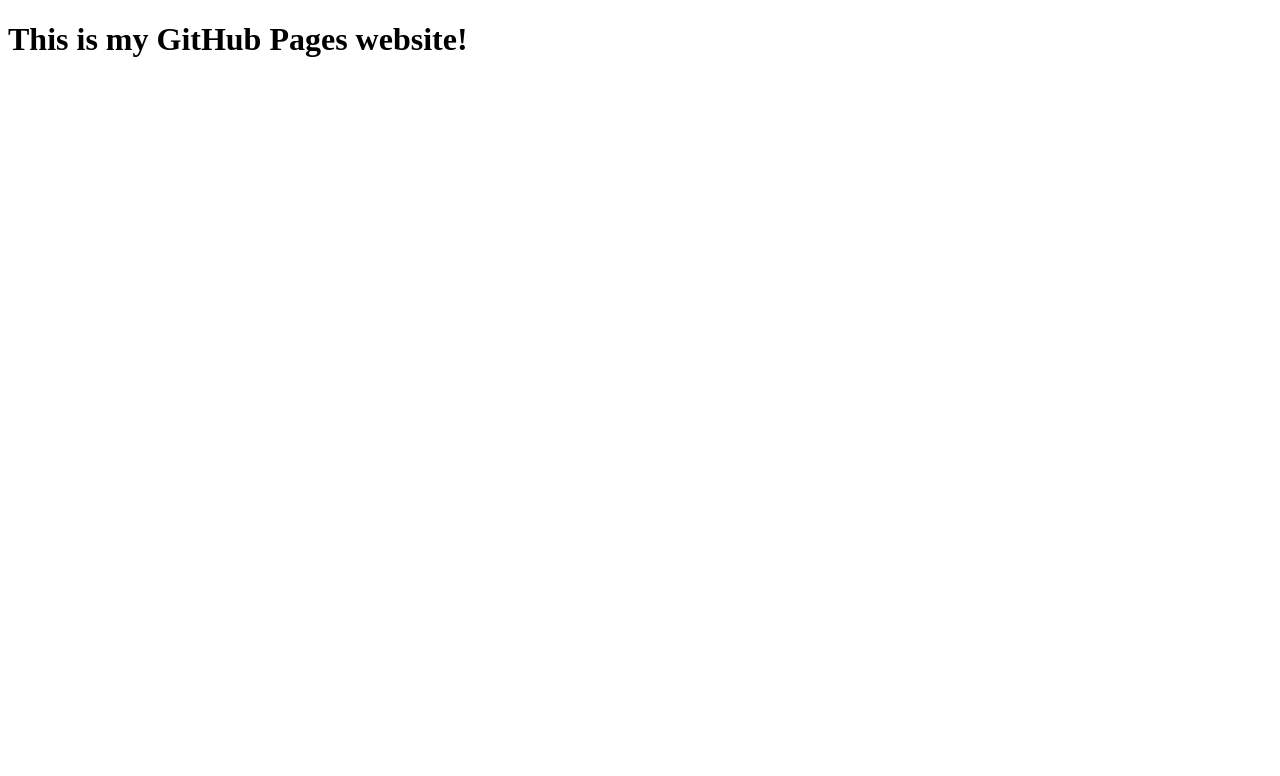
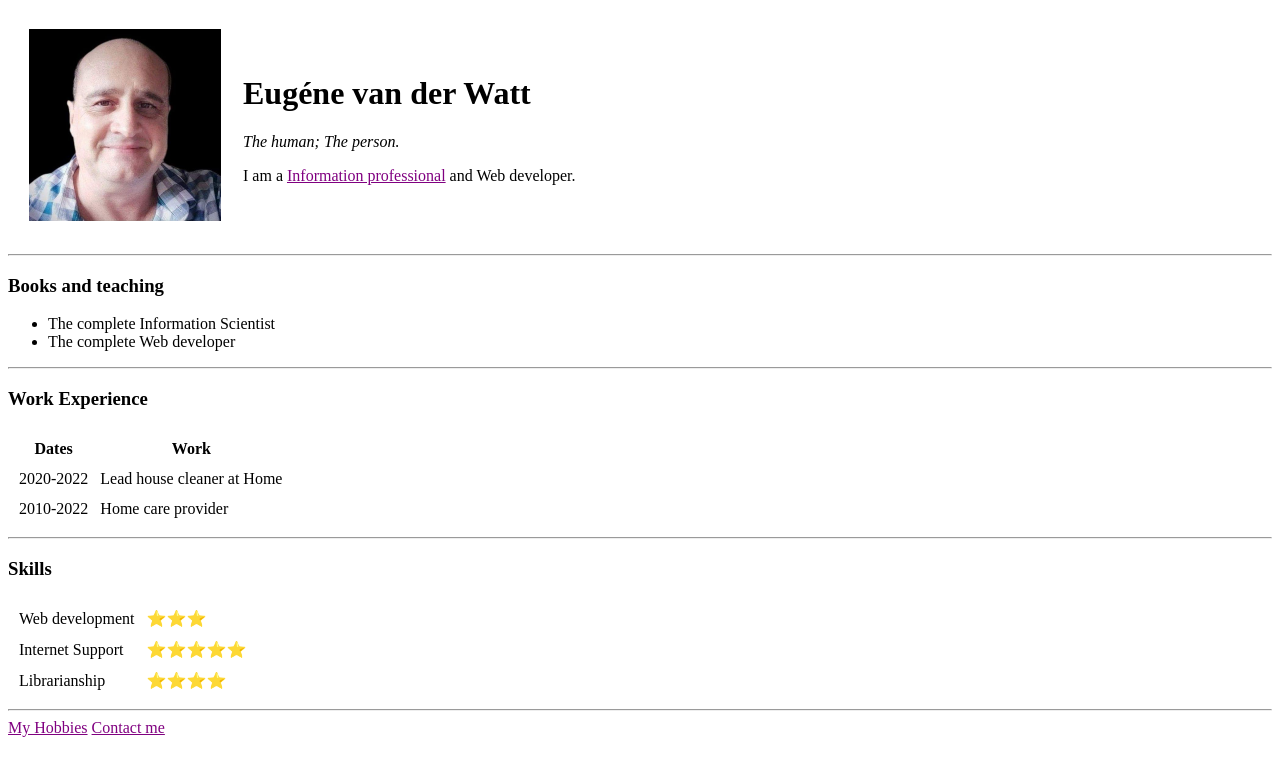
Before and after one commit to evdwatt/evdwatt.github.io, a plain HTML site: page index.html in a window 1280 px wide. Drawn offline with Linux system fonts and the light colour scheme.

Commit message:
added new code to my site

```diff
--- a/index.html
+++ b/index.html
@@ -1,12 +1,72 @@
 <!DOCTYPE html>
-<html lang="en">
+<html lang="en" dir="ltr">
+
 <head>
-    <meta charset="UTF-8">
-    <meta http-equiv="X-UA-Compatible" content="IE=edge">
-    <meta name="viewport" content="width=device-width, initial-scale=1.0">
-    <title>My Site!</title>
+  <meta charset="utf-8">
+  <title>Eugéne's Personal Site</title>
 </head>
-<body>
-    <h1>This is my GitHub Pages website!</h1>
+
+<body bgcolor="white" text="black" link="purple" vlink="purple" alink="purple" cz-shortcut-listen="true">
+  <table cellspacing="20">
+    <tr>
+      <td><img src="images\Eugenenew.png" alt="Eugéne's profile picture"></td>
+      <td>
+        <h1>Eugéne van der Watt</h1>
+        <p><em>The human; The person.</em></p>
+        <p>I am a <a href="https://sabinet.co.za/">Information professional</a> and Web developer.</p>
+      </td>
+    </tr>
+  </table>
+  <hr>
+  <h3>Books and teaching</h3>
+  <ul>
+    <li>The complete Information Scientist</li>
+    <li>The complete Web developer</li>
+  </ul>
+  <hr>
+  <h3>Work Experience</h3>
+  <table cellspacing="10">
+    <thead>
+      <tr>
+        <th>Dates</th>
+        <th>Work</th>
+      </tr>
+    </thead>
+    <tbody>
+
+    </tbody>
+    <tfoot>
+
+    </tfoot>
+    <tr>
+      <td>2020-2022</td>
+      <td>Lead house cleaner at Home</td>
+    </tr>
+    <tr>
+      <td>2010-2022</td>
+      <td>Home care provider</td>
+    </tr>
+  </table>
+  <hr>
+  <h3>Skills</h3>
+  <table cellspacing="10">
+    <tr>
+      <td>Web development</td>
+      <td>⭐⭐⭐</td>
+    </tr>
+    <tr>
+      <td>Internet Support</td>
+      <td>⭐⭐⭐⭐⭐</td>
+    </tr>
+    <tr>
+      <td>Librarianship</td>
+      <td>⭐⭐⭐⭐</td>
+    </tr>
+  </table>
+  <hr>
+  <a href="hobbies.html">My Hobbies</a>
+  <a href="contact.html">Contact me</a>
+
 </body>
+
 </html>
```
Also changed, not shown: contact.html (added, +34 -0 lines), hobbies.html (added, +20 -0 lines), images/Eugenenew.png (added).
